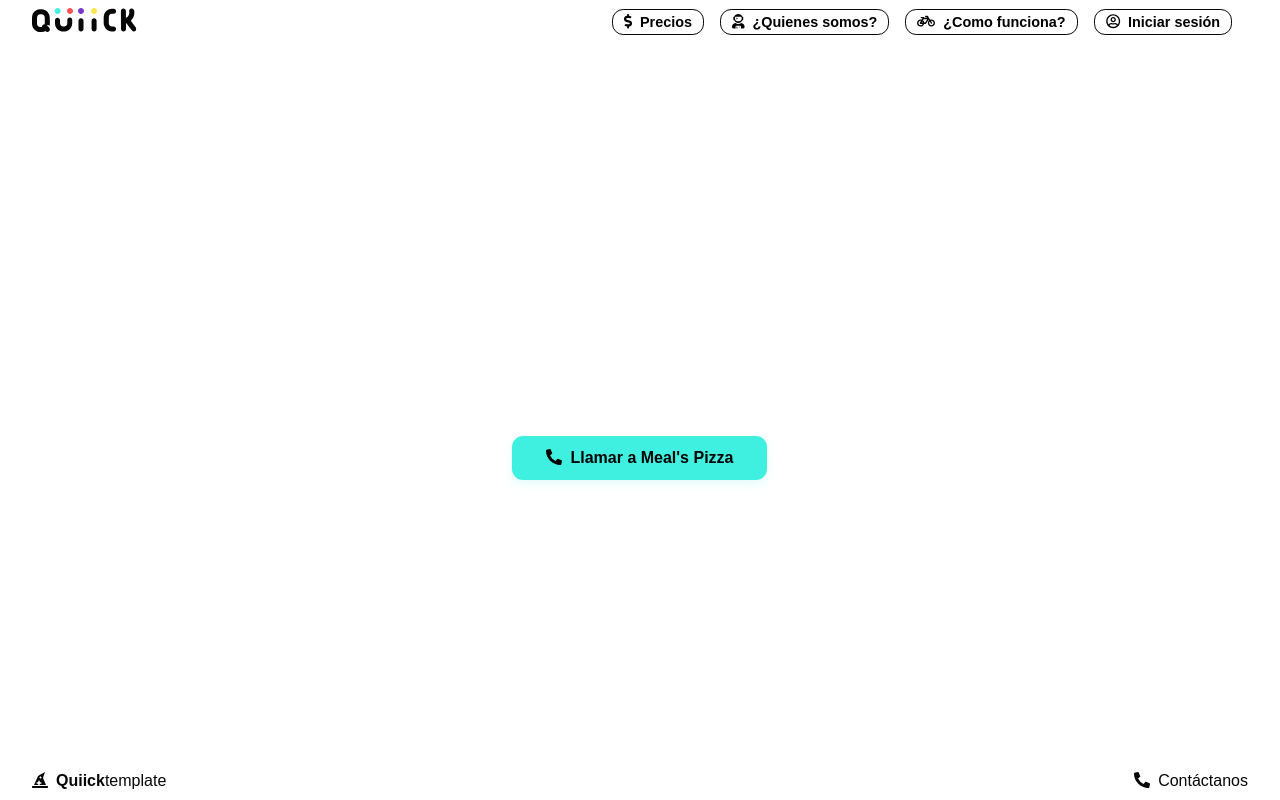
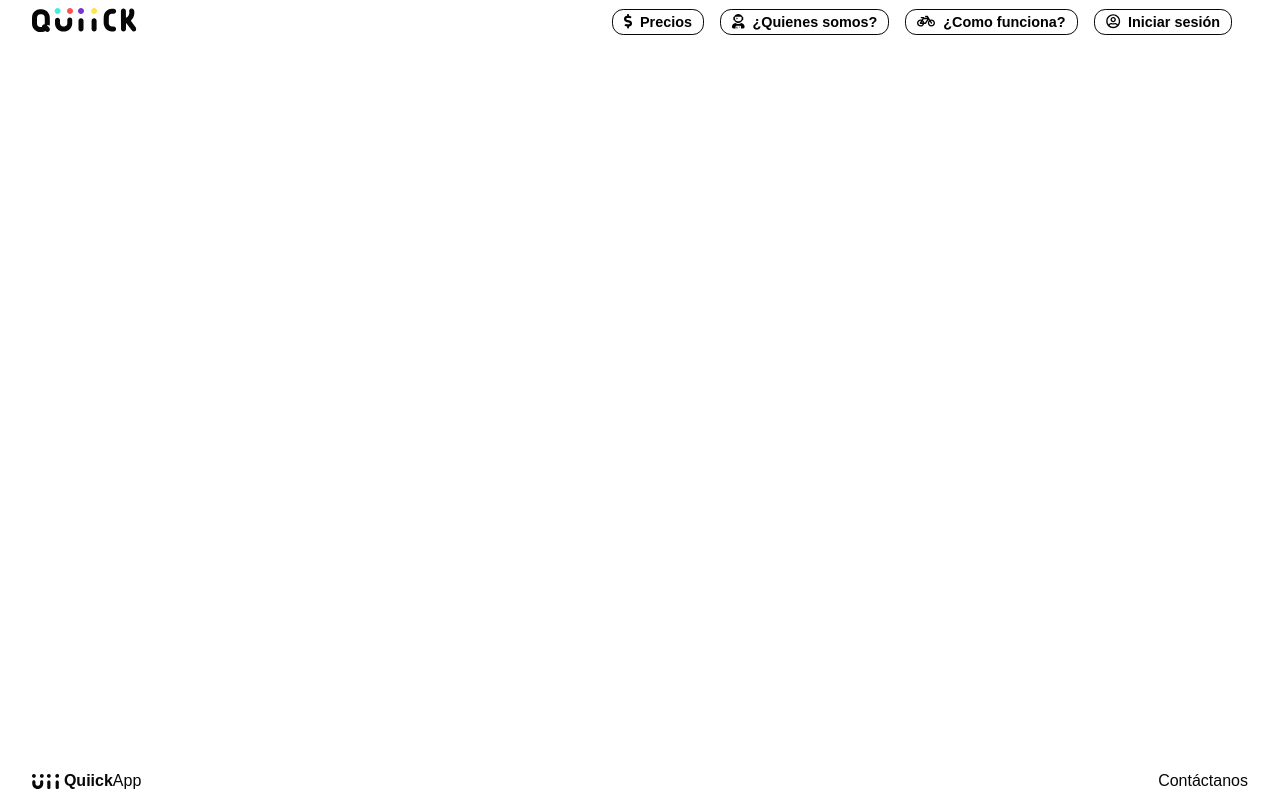
Before and after one commit to rezpo/quiick, a React (Create React App) app: page /contact in a window 1280 px wide. Built offline with nearby package versions, Linux system fonts and the light colour scheme.

Commit message:
rfr(dr, footer): change logo

```diff
--- a/src/layouts/Home/Footer/Footer.js
+++ b/src/layouts/Home/Footer/Footer.js
@@ -2,7 +2,8 @@ import React, { Component } from 'react'
 import './Footer.scss'
 import Icon from '../../../components/icons/Icon'
 import { Link } from 'react-router-dom'
-import { faPhoneAlt, faHatWizard } from '@fortawesome/free-solid-svg-icons'
+import { faPhone } from '@fortawesome/free-regular-svg-icons'
+import { ReactComponent as Minilogo } from '../../../assets/mini-logo.svg'
 
 export default class Footer extends Component {
   render() {
@@ -10,12 +11,13 @@ export default class Footer extends Component {
       <div className='footer'>
         <div className='footer__info'>
           <div className='address'>
-						<Icon faIcon={faHatWizard} />
+            <Minilogo className='minilogo' />
+            <div className="name">
               <strong>Quiick</strong>
-						<span>template</span>
+              <span>App</span>
+            </div>
           </div>
           <Link to='/contact' className='call'>
-						<Icon faIcon={faPhoneAlt} />
             <span>Contáctanos</span>
           </Link>
         </div>
--- a/src/layouts/Home/Footer/Footer.scss
+++ b/src/layouts/Home/Footer/Footer.scss
@@ -20,6 +20,14 @@
   @include flex-between;
   width: 100%;
 
+  .minilogo {
+    height: 15px;
+  }
+
+  .name {
+    margin-left: .3rem;
+  }
+
   .address {
     @include flex-start;
   }
--- a/src/pages/Contact/Contact.js
+++ b/src/pages/Contact/Contact.js
@@ -9,13 +9,13 @@ export default class Delivery extends Component {
     return (
       <div className="contact">
         <div className="curtain__announce">
-          <h2 className="announce-title">¿Te gustaría hablar con nosotros?</h2>
+          {/* <h2 className="announce-title">¿Te gustaría hablar con nosotros?</h2>
           <p className="announce-paragraph">Si nos visitas desde tu celular solo presiona en "llamar a Meal's Pizza" y nos contactarás de forma inmediata</p>
           <div className="contact-btn">
             <a href="tel:+56920469612">
               <Button isSubject="secondary" isText="Llamar a Meal's Pizza" isIcon={<Icon faIcon={faPhoneAlt} />} />
             </a>
-          </div>
+          </div> */}
         </div>
       </div>
     )
```
Also changed, not shown: src/assets/mini-logo.svg (added). Lines whose indentation alone changed are shown as unchanged.
